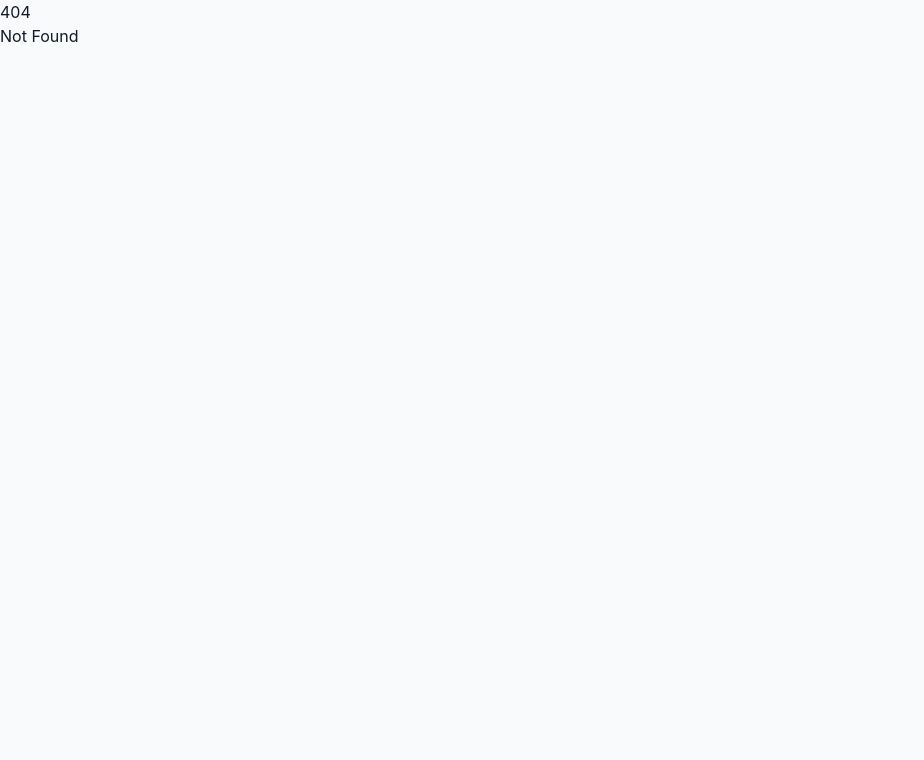
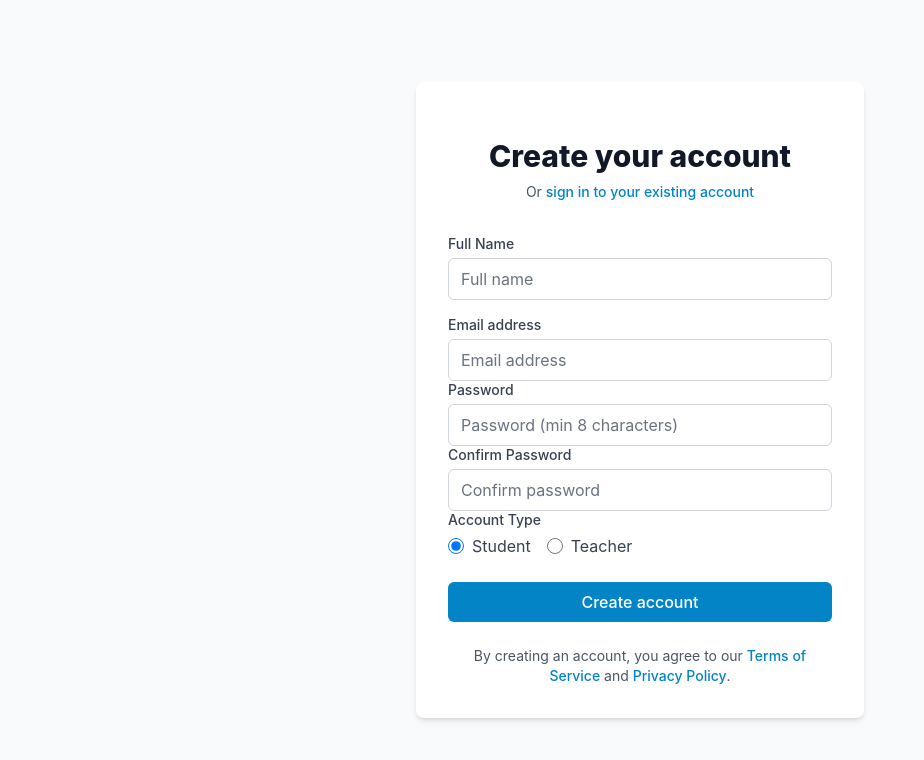
Before and after one commit to letangphuquy/learnmeet, a SvelteKit app: page /auth/register in a window 1280 px wide. Before the commit this address had no page. Shown: the top 760 px of the page, without its empty margins (0-924 px from the left). Built offline with nearby package versions, Linux system fonts and the light colour scheme; no server answers.

Commit message:
[UI] Add user registration page
Creates a user-friendly registration page with validation and role selection. Integrates with Firebase authentication for secure account creation.

```diff
--- /dev/null
+++ b/src/routes/auth/register/+page.svelte
@@ -0,0 +1,180 @@
+<!-- Registration page for LearnMeet -->
+<script lang="ts">
+  import { goto } from '$app/navigation';
+  import { authStore, UserRole } from '$lib/stores/authStore';
+  import Button from '$lib/components/ui/Button.svelte';
+
+  let email = '';
+  let password = '';
+  let confirmPassword = '';
+  let displayName = '';
+  let role = UserRole.Student;
+  let loading = false;
+  let error = '';
+
+  async function handleRegistration() {
+    // Basic validation
+    if (!email || !password || !displayName) {
+      error = 'Please fill in all required fields';
+      return;
+    }
+
+    if (password !== confirmPassword) {
+      error = 'Passwords do not match';
+      return;
+    }
+
+    if (password.length < 8) {
+      error = 'Password must be at least 8 characters';
+      return;
+    }
+
+    loading = true;
+    error = '';
+
+    try {
+      const user = await authStore.register(email, password, displayName, role);
+      if (user) {
+        // Navigate to a verification page or dashboard
+        goto('/auth/verify-email');
+      }
+    } catch (err: any) {
+      error = err.message || 'Failed to register';
+    } finally {
+      loading = false;
+    }
+  }
+</script>
+
+<main class="min-h-screen flex items-center justify-center bg-gray-50 py-12 px-4 sm:px-6 lg:px-8">
+  <div class="max-w-md w-full space-y-8 bg-white p-8 rounded-lg shadow-md">
+    <div>
+      <h2 class="mt-6 text-center text-3xl font-extrabold text-gray-900">
+        Create your account
+      </h2>
+      <p class="mt-2 text-center text-sm text-gray-600">
+        Or <a href="/auth/signin" class="font-medium text-primary-600 hover:text-primary-500">
+          sign in to your existing account
+        </a>
+      </p>
+    </div>
+
+    <form class="mt-8 space-y-6" on:submit|preventDefault={handleRegistration}>
+      {#if error}
+        <div class="p-3 bg-red-100 border border-red-200 text-red-700 rounded">
+          {error}
+        </div>
+      {/if}
+
+      <div class="rounded-md -space-y-px">
+        <div class="mb-4">
+          <label for="displayName" class="block text-sm font-medium text-gray-700 mb-1">Full Name</label>
+          <input
+            id="displayName"
+            name="displayName"
+            type="text"
+            required
+            bind:value={displayName}
+            class="appearance-none relative block w-full px-3 py-2 border border-gray-300 placeholder-gray-500 text-gray-900 rounded-md focus:outline-none focus:ring-primary-500 focus:border-primary-500"
+            placeholder="Full name"
+          />
+        </div>
+
+        <div class="mb-4">
+          <label for="email" class="block text-sm font-medium text-gray-700 mb-1">Email address</label>
+          <input
+            id="email"
+            name="email"
+            type="email"
+            autocomplete="email"
+            required
+            bind:value={email}
+            class="appearance-none relative block w-full px-3 py-2 border border-gray-300 placeholder-gray-500 text-gray-900 rounded-md focus:outline-none focus:ring-primary-500 focus:border-primary-500"
+            placeholder="Email address"
+          />
+        </div>
+
+        <div class="mb-4">
+          <label for="password" class="block text-sm font-medium text-gray-700 mb-1">
+            Password
+          </label>
+          <input
+            id="password"
+            name="password"
+            type="password"
+            autocomplete="new-password"
+            required
+            bind:value={password}
+            class="appearance-none relative block w-full px-3 py-2 border border-gray-300 placeholder-gray-500 text-gray-900 rounded-md focus:outline-none focus:ring-primary-500 focus:border-primary-500"
+            placeholder="Password (min 8 characters)"
+          />
+        </div>
+
+        <div class="mb-4">
+          <label for="confirmPassword" class="block text-sm font-medium text-gray-700 mb-1">
+            Confirm Password
+          </label>
+          <input
+            id="confirmPassword"
+            name="confirmPassword"
+            type="password"
+            autocomplete="new-password"
+            required
+            bind:value={confirmPassword}
+            class="appearance-none relative block w-full px-3 py-2 border border-gray-300 placeholder-gray-500 text-gray-900 rounded-md focus:outline-none focus:ring-primary-500 focus:border-primary-500"
+            placeholder="Confirm password"
+          />
+        </div>
+
+        <div class="mb-4">
+          <label class="block text-sm font-medium text-gray-700 mb-1">Account Type</label>
+          <div class="flex space-x-4">
+            <label class="flex items-center">
+              <input
+                type="radio"
+                name="role"
+                value={UserRole.Student}
+                bind:group={role}
+                class="h-4 w-4 text-primary-600 focus:ring-primary-500 border-gray-300"
+              />
+              <span class="ml-2 text-gray-700">Student</span>
+            </label>
+
+            <label class="flex items-center">
+              <input
+                type="radio"
+                name="role"
+                value={UserRole.Teacher}
+                bind:group={role}
+                class="h-4 w-4 text-primary-600 focus:ring-primary-500 border-gray-300"
+              />
+              <span class="ml-2 text-gray-700">Teacher</span>
+            </label>
+          </div>
+        </div>
+      </div>
+
+      <div>
+        <Button
+          type="submit"
+          fullWidth={true}
+          disabled={loading}
+        >
+          {loading ? 'Creating account...' : 'Create account'}
+        </Button>
+      </div>
+
+      <div class="text-sm text-center">
+        <p class="text-gray-600">
+          By creating an account, you agree to our
+          <a href="/terms" class="font-medium text-primary-600 hover:text-primary-500">
+            Terms of Service
+          </a> and
+          <a href="/privacy" class="font-medium text-primary-600 hover:text-primary-500">
+            Privacy Policy
+          </a>.
+        </p>
+      </div>
+    </form>
+  </div>
+</main>
```
